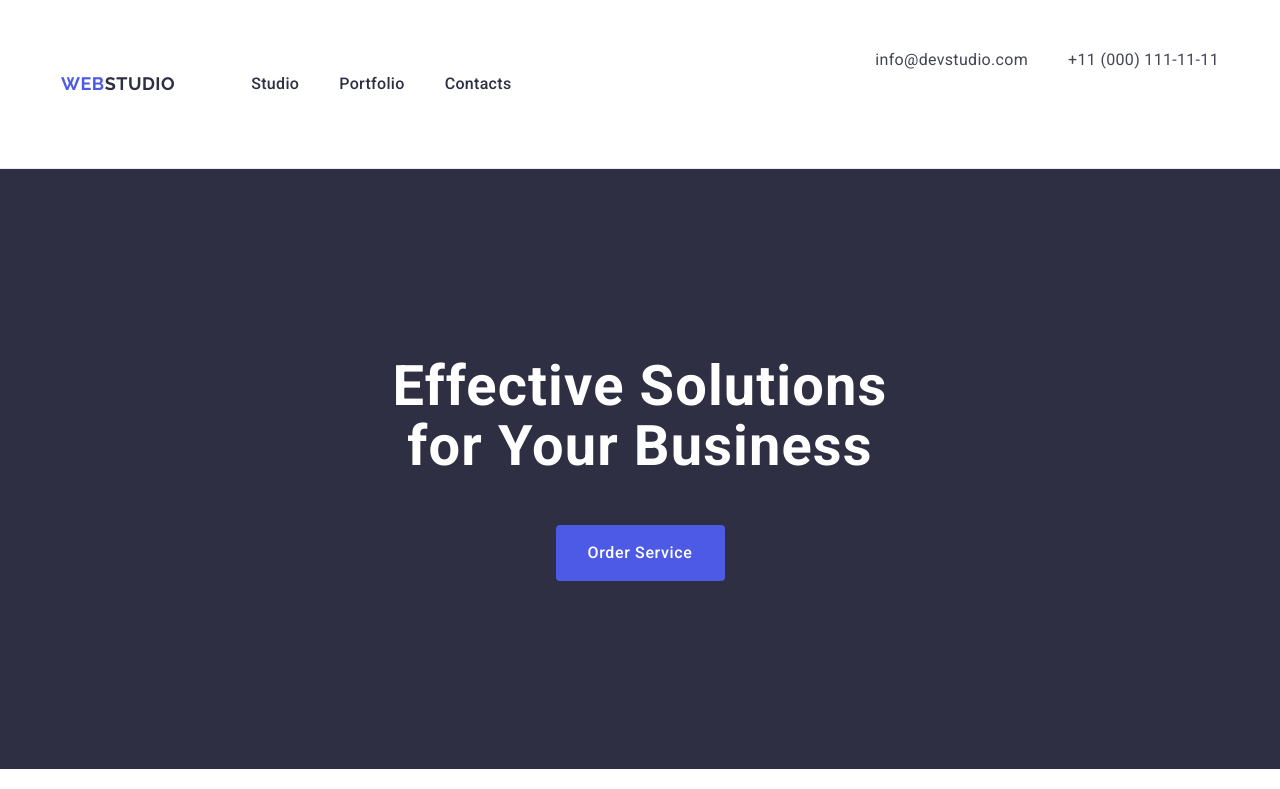
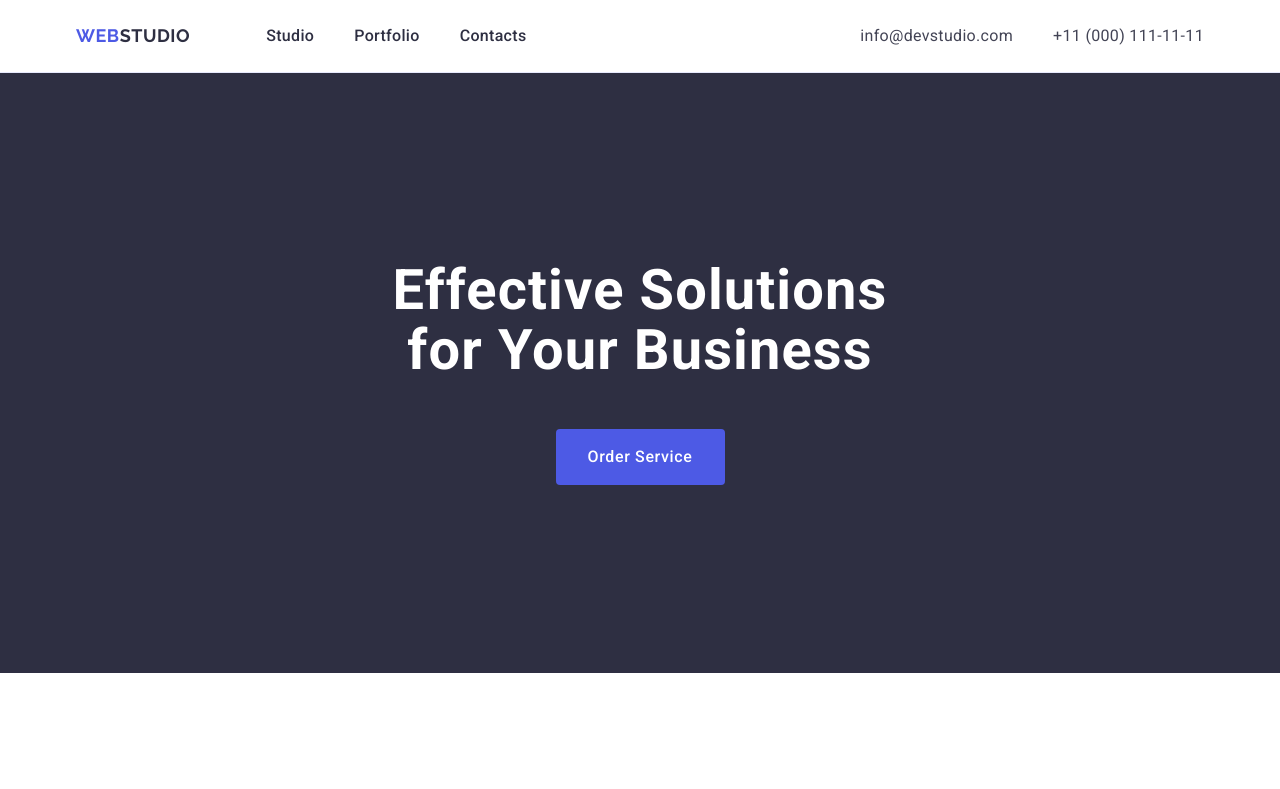
Before and after one commit to Spanikk/goit-markup-hw-03, a plain HTML site: page index.html in a window 1280 px wide. Shown: the top 789 px of the page. Drawn offline with nearby package versions, Linux system fonts and the light colour scheme.

Commit message:
commit padding

```diff
--- a/css/styles.css
+++ b/css/styles.css
@@ -50,7 +50,7 @@ img{
 
 .container {
     max-width: 1158px;
-    padding: 0 15px 0 15px;
+    padding: 0 15px;
     margin: 0 auto;
 }
 
@@ -65,20 +65,20 @@ img{
 }
 
 .header{
-    padding-top: 24px;
-    padding-bottom: 24px;
     border-bottom: 1px solid #e7e9fc;
 }
 
 .header-container{
     display: flex;
     align-self: center;
-    padding: 24px 0;
+    padding: 0 15px;
 }
 
 .header-navigation{
     display: flex;
     align-items: center;
+    padding-top: 24px;
+    padding-bottom: 24px;
 }
 
 .header-logo{
@@ -99,7 +99,6 @@ img{
 .header-menu-list{
     display: flex;
     gap: 40px;
-    padding: 24px 0 24px;
 }
 
 .header-menu-link{
@@ -116,6 +115,8 @@ img{
 
 .header-contact{
     margin-left: auto;
+    padding-top: 24px;
+    padding-bottom: 24px;
 }
 
 .header-contact-list{
```
